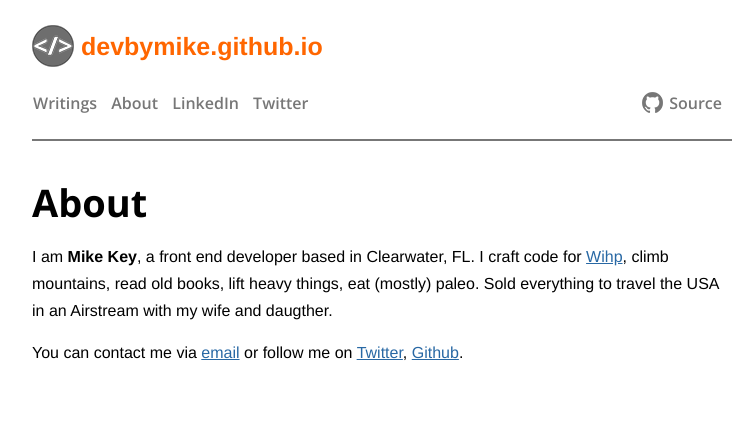
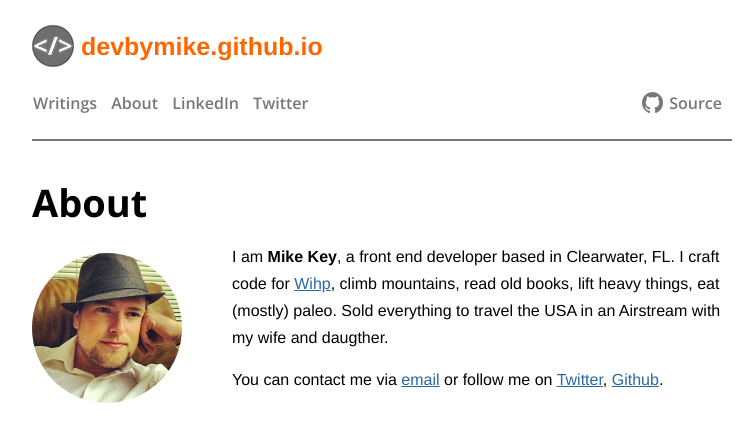
Before and after one commit to devbymike/devbymike.github.io, a Jekyll site: the page built from about.md, in a window 1280 px wide. Shown: the top 442 px of the page, without its empty margins (258-1010 px from the left). Built offline with Jekyll 4.4.1, drawn with Linux system fonts in a browser that asks for light colours.

Commit message:
modifications to css & about

```diff
--- a/about.md
+++ b/about.md
@@ -4,6 +4,8 @@ title: About
 permalink: /about/
 ---
 
+<div class="profilePic"><img src="/images/profile.jpg" alt="Mike Key" /></div>
+
 I am **Mike Key**, a front end developer based in Clearwater, FL. I craft code for [Wihp](http://wihphotels.com), climb mountains, read old books, lift heavy things, eat (mostly) paleo. Sold everything to travel the USA in an Airstream with my wife and daugther.
 
 You can contact me via [email](mailto:mike@mk3y.com) or follow me on [Twitter](http://twitter.com/mike_key), [Github](http://github.com/devbymike).
--- a/css/mine.css
+++ b/css/mine.css
@@ -365,3 +365,17 @@ button:hover, input[type=button]:hover, .button:hover {
 .highlight {
     margin: 10px 0;
 }
+
+/*Profile Photo Addition to About Page*/
+.profilePic {
+    display: block;
+    width: 200px;
+    float: left;
+}
+
+.profilePic img {
+    display: block;
+    height: 150px;
+    width: 150px;
+    border-radius: 150px;
+}
```
Also changed, not shown: images/profile.jpg (added), 5 other files.
